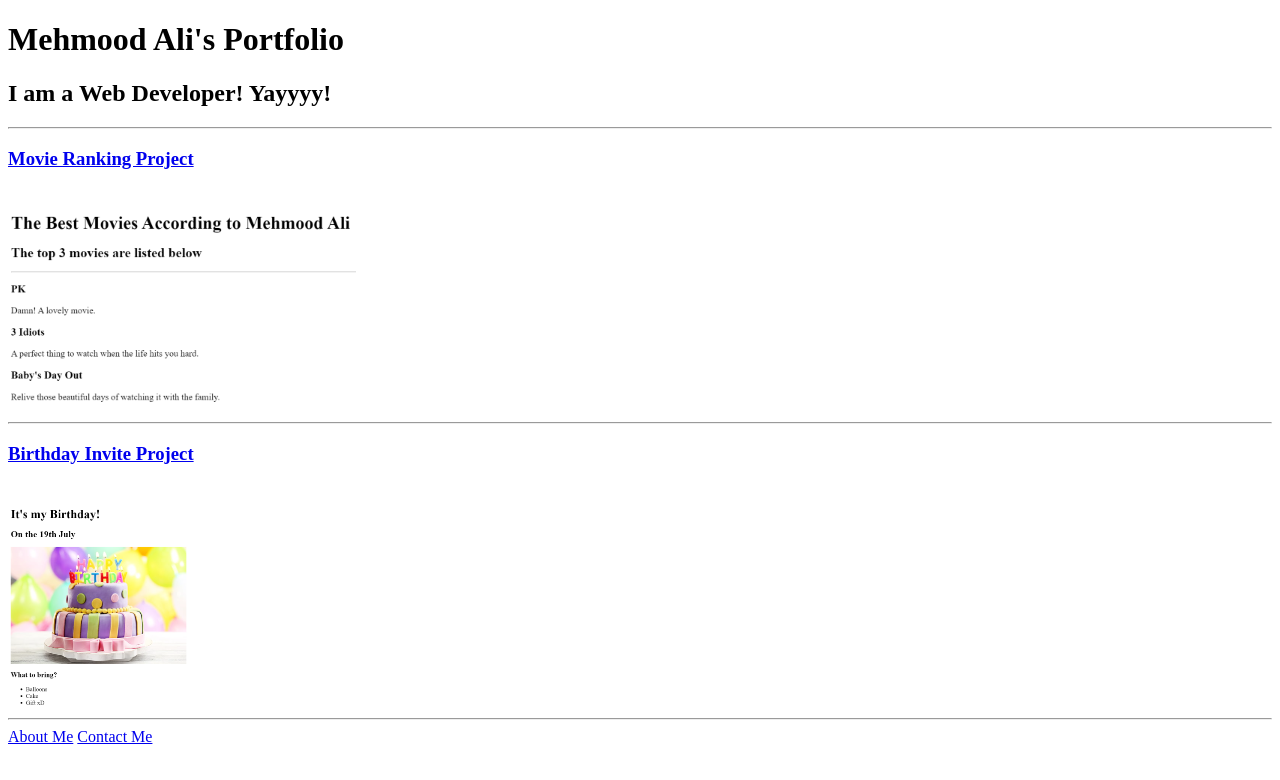
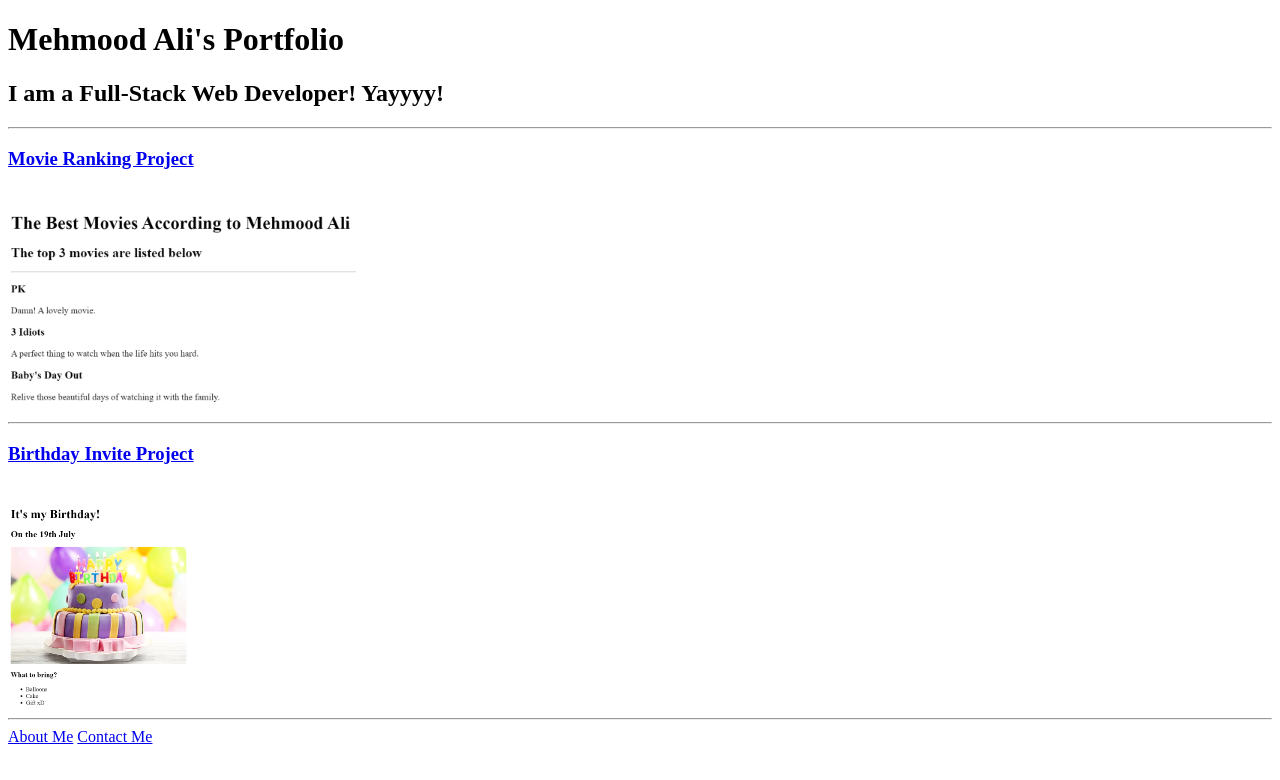
Before and after one commit to mayhemood/html-portfolio, a plain HTML site: page index.html in a window 1280 px wide. Drawn offline with Linux system fonts and the light colour scheme.

Commit message:
Update index.html

```diff
--- a/index.html
+++ b/index.html
@@ -7,7 +7,7 @@
 </head>
 <body>
     <h1>Mehmood Ali's Portfolio</h1>
-    <h2>I am a Web Developer! Yayyyy!</h2>
+    <h2>I am a Full-Stack Web Developer! Yayyyy!</h2>
     <hr />
     <h3><a href="./public/movie-ranking.html">Movie Ranking Project</a> <br />
         <br /></h3>
```
